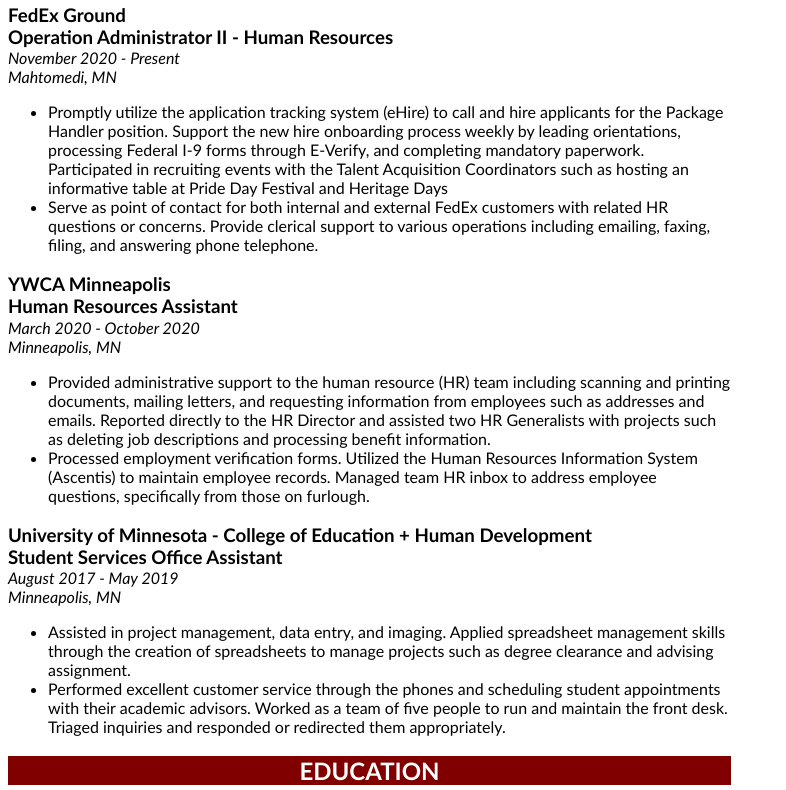
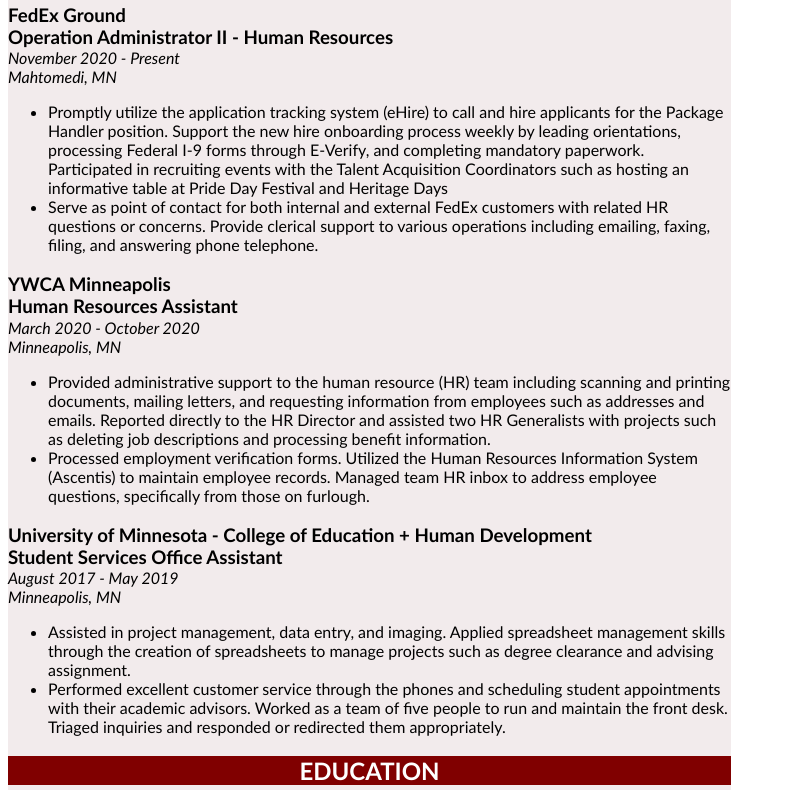
Before and after one commit to Klee55/Klee55.github.io, a plain HTML site: page index.html in a window 1280 px wide. Shown: the part 259-1049 px from the top of the page, without its empty margins (0-786 px from the left). Drawn offline with Linux system fonts and the light colour scheme.

Commit message:
Update style.css

```diff
--- a/style.css
+++ b/style.css
@@ -20,7 +20,7 @@ body {
 }
 
 .container {
-  background-color:
+  background-color: #f2ebec;
   height: 1500px;
   width: 723px;
 }
```
